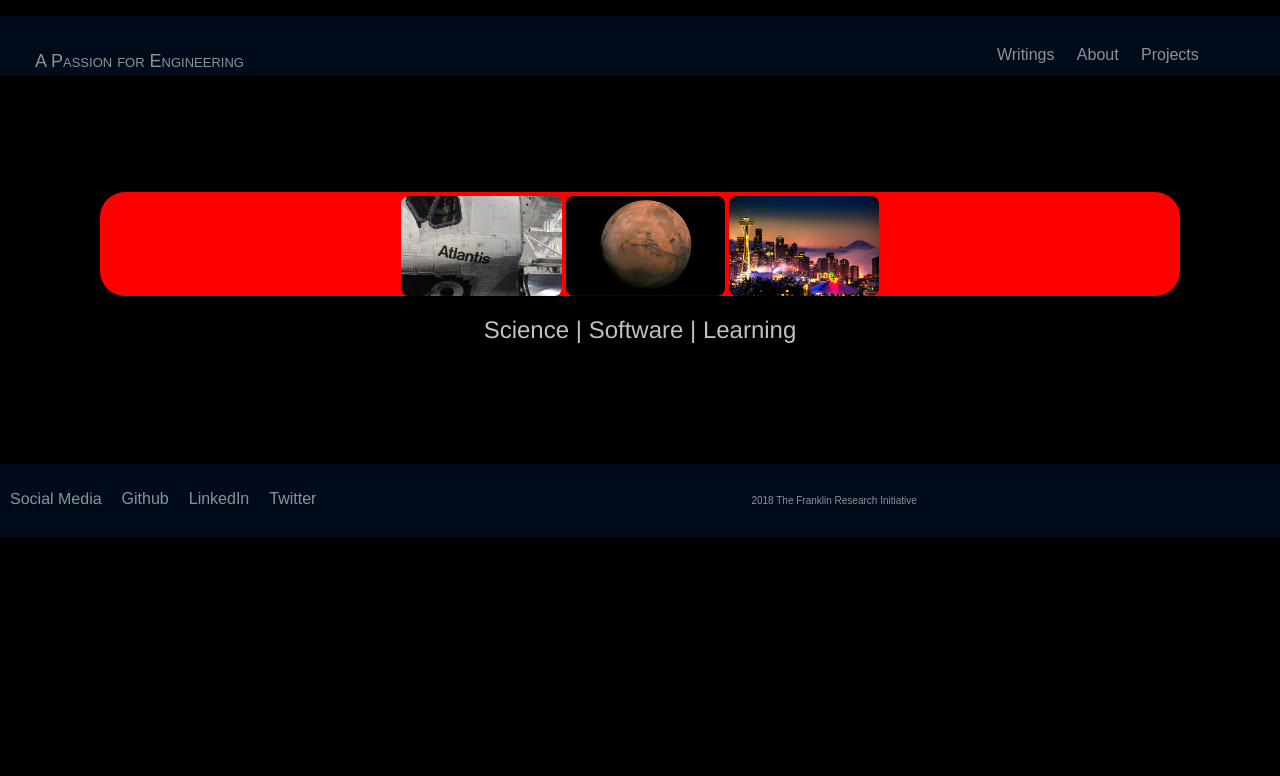
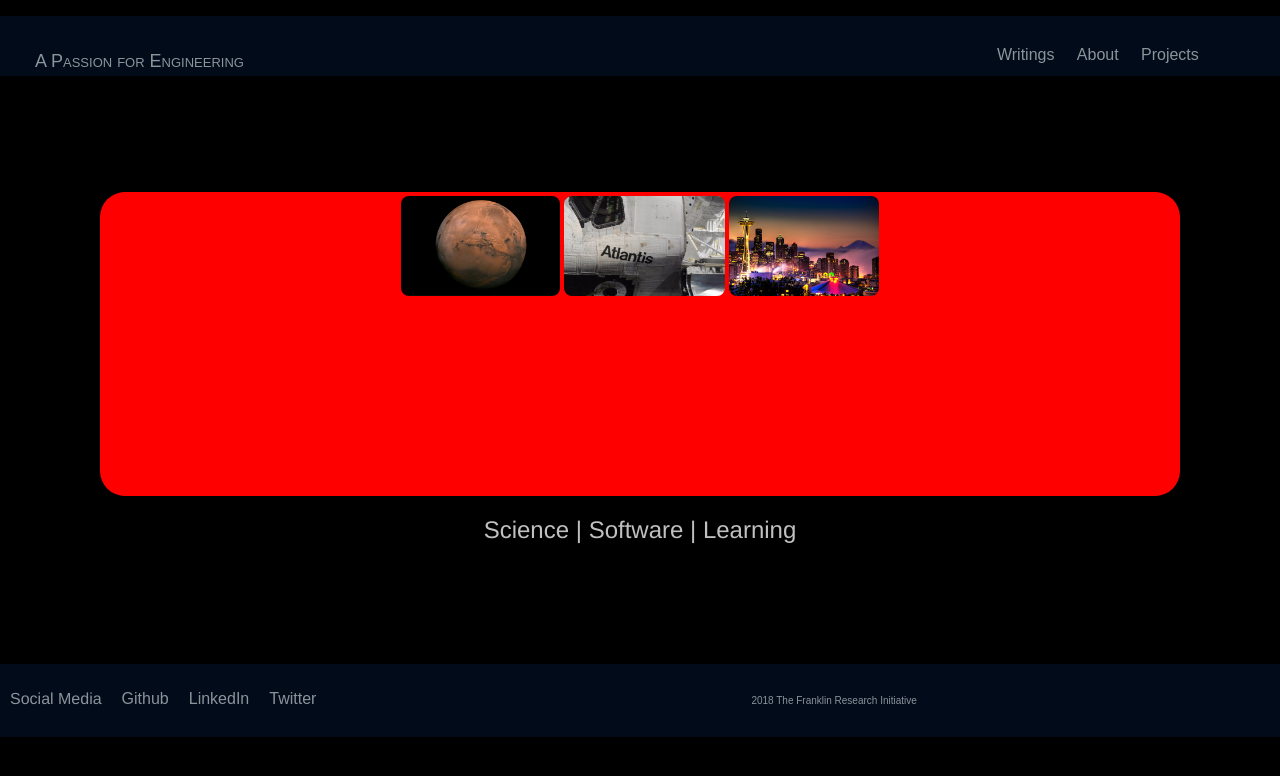
Before and after one commit to dave5801/Portfolio, a React (Create React App) app in the folder portfolio-site/: page / in a window 1280 px wide. Shown: the top 776 px of the page. Built offline with nearby package versions, Linux system fonts and the light colour scheme.

Commit message:
last push of the day

```diff
--- a/portfolio-site/src/scenes/home/home-images/homeImageSection.js
+++ b/portfolio-site/src/scenes/home/home-images/homeImageSection.js
@@ -6,12 +6,12 @@
     <div className="images">
         <div>
 
-            <img src={ require('./images/atlantis.png') }  alt="img1"/>
+            <img src={ require('./images/mars.png') }  alt="img1"/>
         </div>
 
         <div>
 
-            <img src={ require('./images/mars.png') }  alt="img1"/>
+            <img src={ require('./images/atlantis.png') }  alt="img1"/>
         </div>
 
         <div>
--- a/portfolio-site/src/scenes/home/home-images/homeImageSections.css
+++ b/portfolio-site/src/scenes/home/home-images/homeImageSections.css
@@ -2,15 +2,18 @@
    border-radius: 25px;
    background-color: red;
    padding: 2px;
-   max-height: 100px;
-   min-height: 100px;
+   max-height: 300px;
+   min-height: 300px;
 }
 
 img{
     border-radius: 10px;
-
+    /**/
     max-height: 100px;
     min-height: 100px;
+    /*max-width: auto;
+    max-height: auto; */
+
     padding: 2px;
 }
 
```
